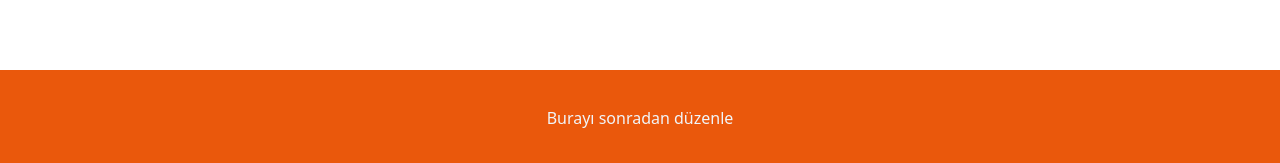
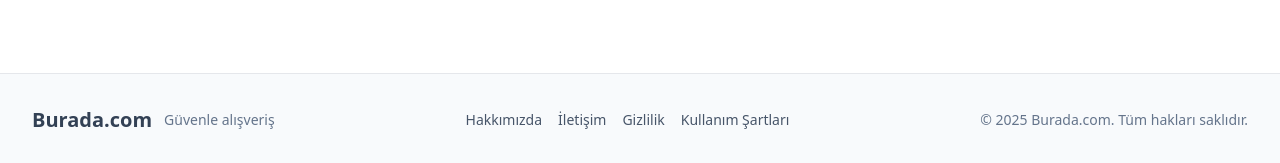
Before and after one commit to k-cicek/ecommerce, a Next.js app: page / in a window 1280 px wide. Shown: the part 634-797 px from the top of the page. Built offline with nearby package versions, Linux system fonts and the light colour scheme; no server answers; the database is empty.

Commit message:
created footer

```diff
--- a/app/components/footer/Footer.tsx
+++ b/app/components/footer/Footer.tsx
@@ -1,8 +1,29 @@
 import React from 'react'
+import Link from 'next/link'
 
 const Footer = () => {
+    const year = new Date().getFullYear()
+
     return (
-        <div className='w-full h-24 bg-orange-600 text-slate-100 flex items-center justify-center mt-10'>Burayı sonradan düzenle</div>
+        <footer className="w-full bg-slate-50 border-t mt-12">
+            <div className="max-w-7xl mx-auto px-4 sm:px-6 lg:px-8 py-8 md:flex md:items-center md:justify-between">
+                <div className="flex items-center space-x-3">
+                    <div className="text-xl font-semibold text-slate-700">Burada.com</div>
+                    <div className="text-sm text-slate-500">Güvenle alışveriş</div>
+                </div>
+
+                <nav className="mt-4 md:mt-0">
+                    <ul className="flex flex-wrap gap-4 text-sm text-slate-600">
+                        <li><Link href="/about" className="hover:underline">Hakkımızda</Link></li>
+                        <li><Link href="/contact" className="hover:underline">İletişim</Link></li>
+                        <li><Link href="/privacy" className="hover:underline">Gizlilik</Link></li>
+                        <li><Link href="/terms" className="hover:underline">Kullanım Şartları</Link></li>
+                    </ul>
+                </nav>
+
+                <div className="mt-4 md:mt-0 text-sm text-slate-500">© {year} Burada.com. Tüm hakları saklıdır.</div>
+            </div>
+        </footer>
     )
 }
 
```
